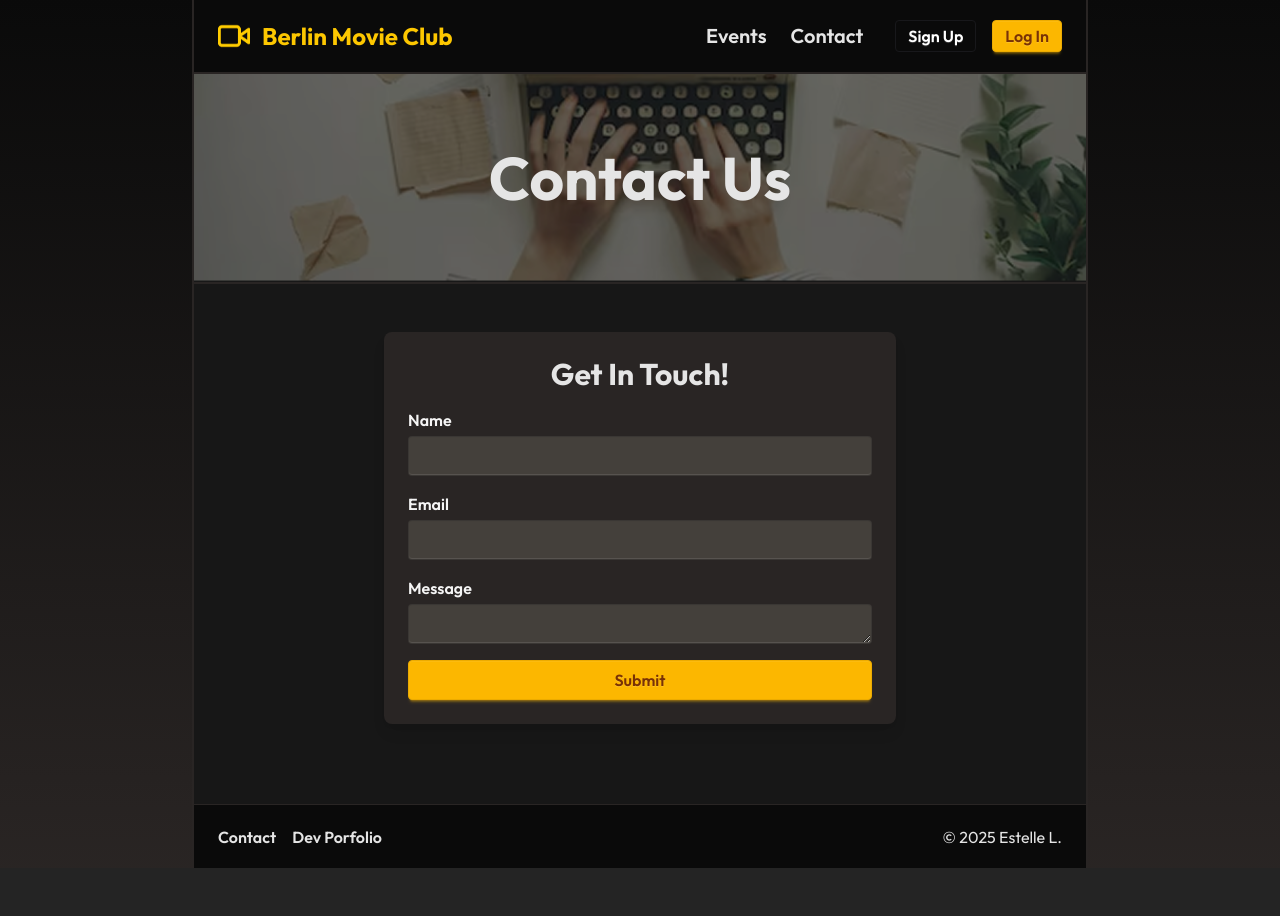
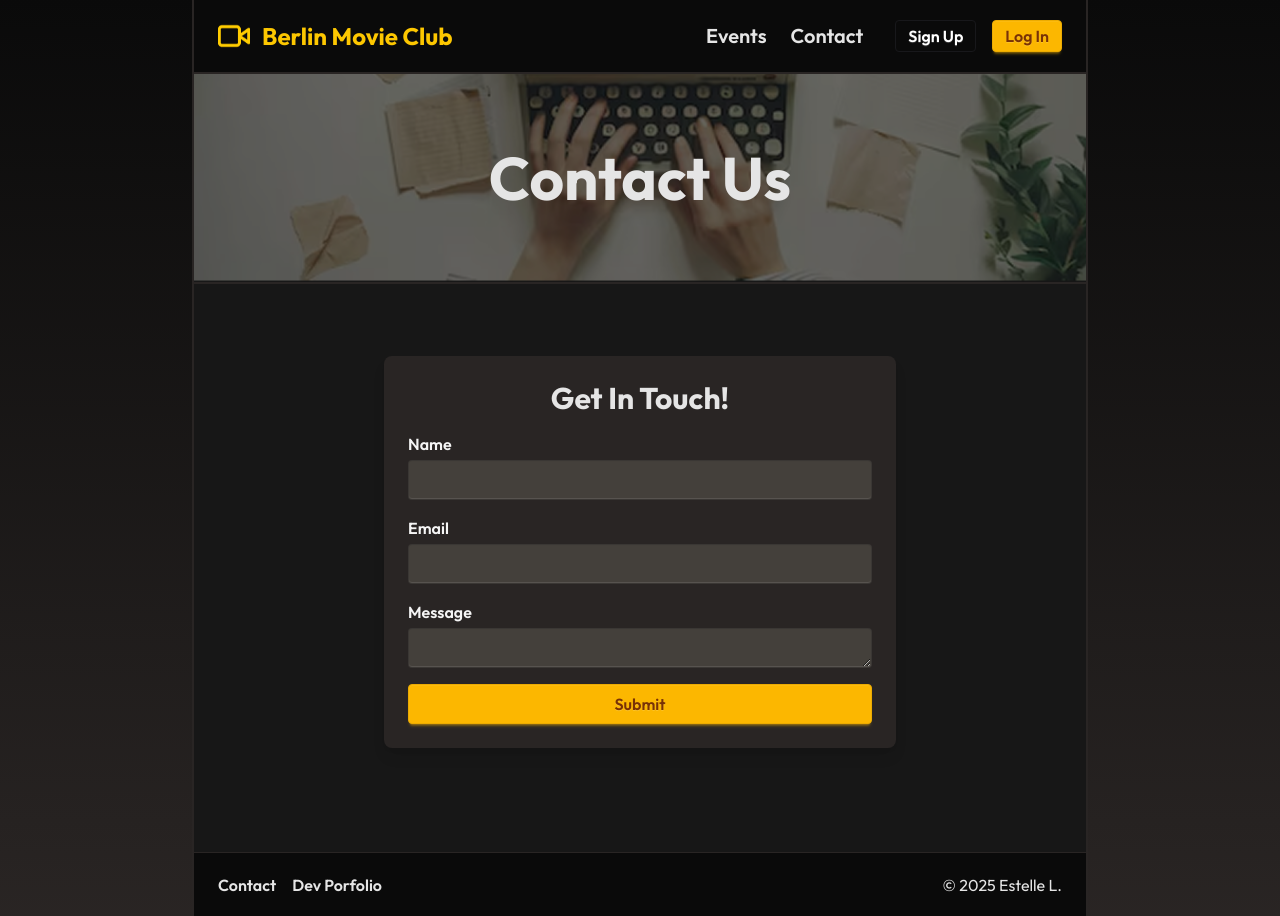
Before and after one commit to estellel-github/movie-club-frontend, a React (Vite) app: page /contact in a window 1280 px wide. Before the commit the page ends 868 px from the top, so only its background shows below. Built offline with nearby package versions, Linux system fonts and the light colour scheme; no server answers.

Commit message:
Adjust form container widths

```diff
--- a/src/components/forms/FormContainer.tsx
+++ b/src/components/forms/FormContainer.tsx
@@ -26,8 +26,8 @@ export default function FormContainer({
   errorMessage,
 }: FormContainerProps) {
   return (
-    <div className="flex flex-col m-auto">
-      <div className="min-w-[412px] sm:min-w-[512px] max-w-md mx-auto mt-8 mb-8 p-6 bg-stone-800 rounded-lg shadow-lg">
+    <div className="flex flex-col mx-auto p-6">
+      <div className="min-w-[312px] sm:min-w-[512px] max-w-[412px] sm:max-w-[512px] mx-auto mt-8 mb-8 p-6 bg-stone-800 rounded-lg shadow-lg">
         <h2 className="text-center mb-4">{title}</h2>
         <form onSubmit={handleSubmit} className="space-y-4">
           {fields.map((field) => (
```
